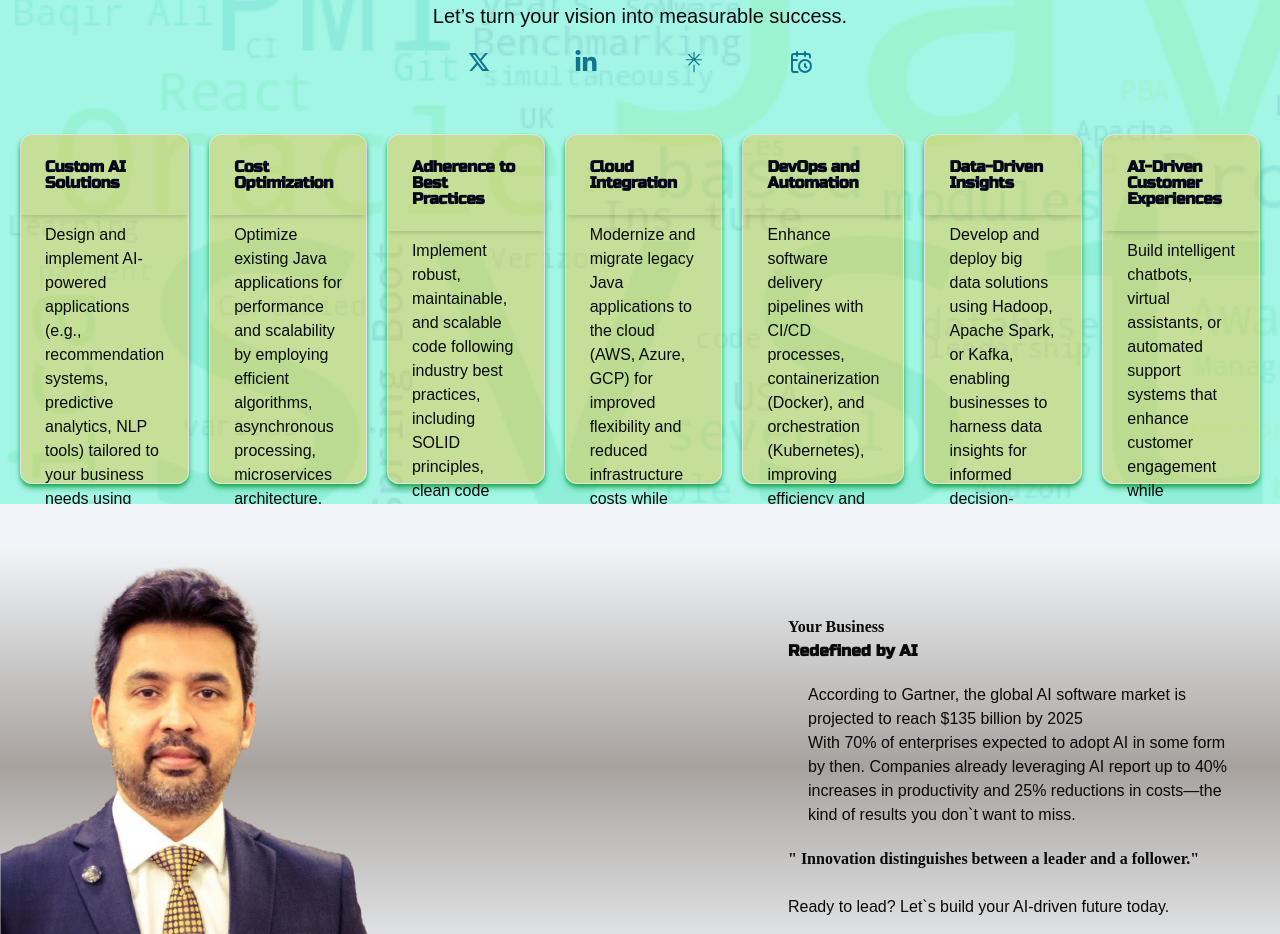
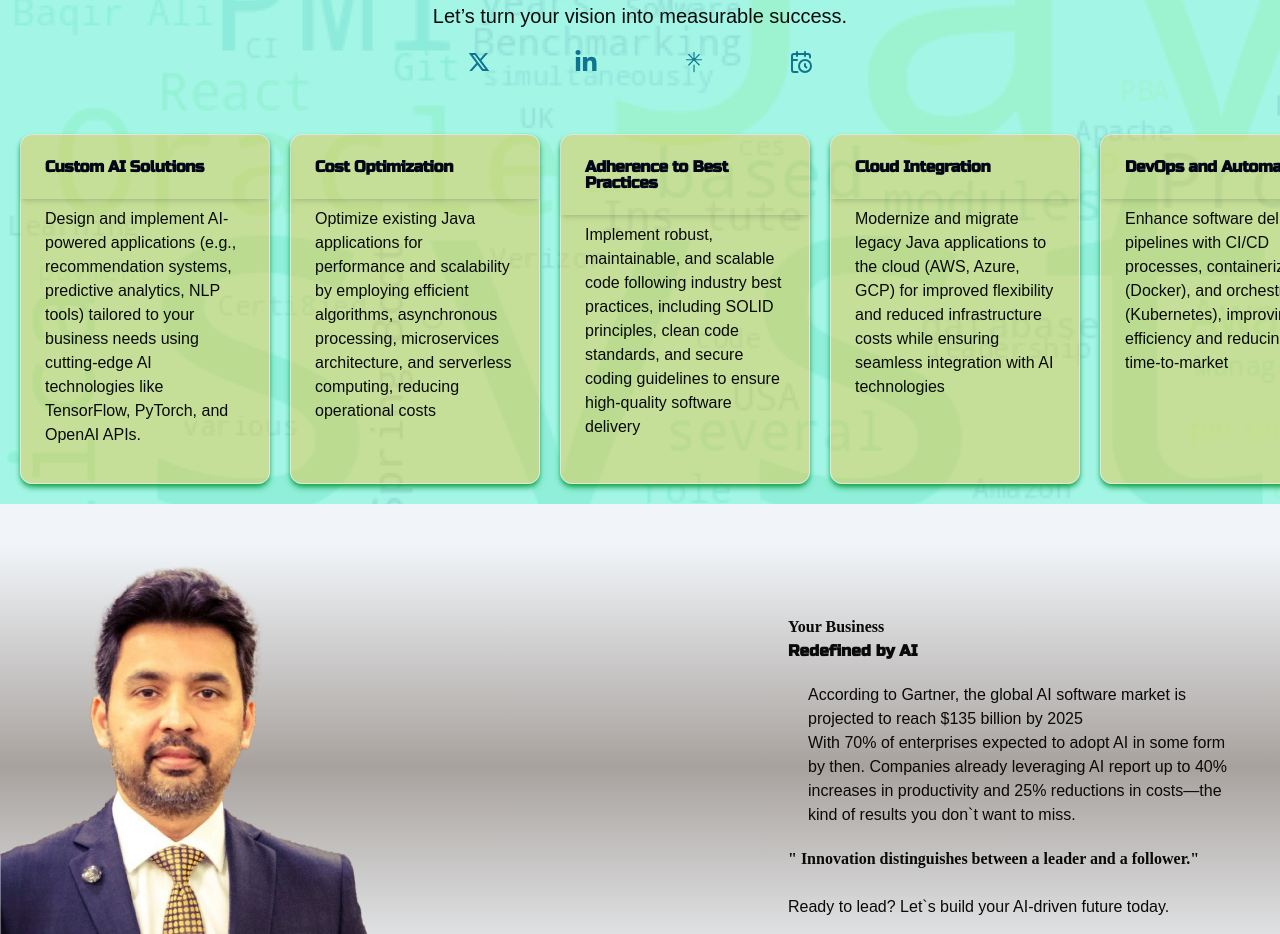
Before and after one commit to gitbaq/sba-web, a Next.js app: page / in a window 1280 px wide. Shown: the part 1240-2174 px from the top of the page. Built offline with nearby package versions, Linux system fonts and the light colour scheme; a web font is replaced by a local one.

Commit message:
fixed issue with card width

```diff
--- a/components/heroes/herocomponent.tsx
+++ b/components/heroes/herocomponent.tsx
@@ -44,7 +44,7 @@ const HeroComponent = () => {
       {data.map((d) => (
         <Card
           key={d.id}
-          className='bg-amber-400 shadow-md shadow-green-600 bg-opacity-40 min-w-[250] md:w-1/6 w-1/2 min-h-[350px] h-[350px]'
+          className='bg-amber-400 shadow-md shadow-green-600 bg-opacity-40 min-w-[250px] md:w-1/6 w-1/2 min-h-[350px] h-[350px]'
         >
           <CardHeader className='shadow-md'>
             {/* <Icons.StepForward className='text-green-700' /> */}
```
